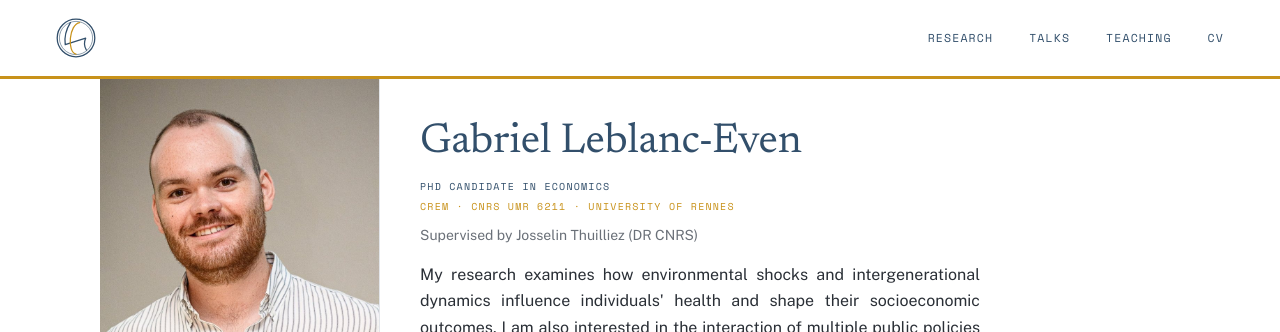
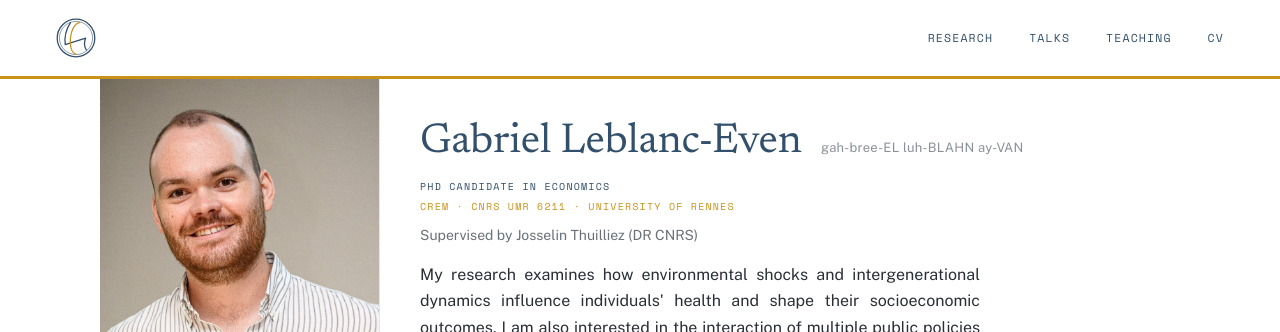
Before and after one commit to gabriel-leblanceven/gabriel-leblanceven.github.io, a Jekyll site: the page built from _pages/about.md, in a window 1280 px wide. Shown: the top 332 px of the page. Built offline with Jekyll 4.4.1, drawn with Linux system fonts in a browser that asks for light colours; a script bundle is joined from its source files by our own code; library files that are not in the unit come from our copies.

Commit message:
Add name pronunciation next to the homepage title
Small grey "gah-bree-EL luh-BLAHN ay-VAN" beside the name on desktop,
under it on phones.

Co-Authored-By: Claude Opus 5.5 <noreply@anthropic.com>

```diff
--- a/_pages/about.md
+++ b/_pages/about.md
@@ -28,6 +28,7 @@ layout: single
 .gle__kicker{font-family:'Space Mono',monospace;font-size:10px;letter-spacing:0.12em;text-transform:uppercase;color:#c8921a;line-height:2;}
 .gle__herobody .gle__kicker:first-of-type{color:#324f6b;}
 .gle__name{font-family:'Newsreader',serif;font-size:42px;font-weight:400;letter-spacing:-0.005em;line-height:1.0;margin:14px 0 0;color:#324f6b;}
+.gle__pron{display:inline-block;margin-left:10px;font-family:'Public Sans',sans-serif;font-size:13px;font-weight:400;letter-spacing:0.02em;color:#8a9099;white-space:nowrap;vertical-align:baseline;}
 .gle__supervisor{font-size:14px;color:#6a7078;line-height:1.5;margin-top:8px;margin-bottom:16px;}
 .gle .gle__lede{font-size:16px;line-height:1.65;color:#2a2f36;max-width:560px;margin-top:0;text-align:justify;}
 .gle__links{display:flex;flex-wrap:wrap;gap:10px;margin-top:28px;}
@@ -87,6 +88,7 @@ body{padding-top:0 !important;}
   .gle__photo{grid-row:1;width:112px;height:150px;min-height:0;object-position:center 15%;border:1px solid #E3E5E9;}
   .gle__herobody{display:contents;}
   .gle__name{grid-column:2;grid-row:1;align-self:center;margin:0;font-size:30px;}
+  .gle__pron{display:block;margin:8px 0 0;font-size:12px;}
   .gle__herobody > *:not(.gle__name){grid-column:1 / -1;}
   .gle__herobody > .gle__kicker:first-of-type{margin-top:20px !important;}
 }
@@ -108,7 +110,7 @@ html, body{margin:0 !important;padding:0 !important;}
   <div class="gle__hero">
     <img class="gle__photo" src="{{ '/images/profile.jpg' | relative_url }}" alt="Gabriel Leblanc-Even">
     <div class="gle__herobody">
-      <h1 class="gle__name">Gabriel <span style="white-space:nowrap;">Leblanc-Even</span></h1>
+      <h1 class="gle__name">Gabriel <span style="white-space:nowrap;">Leblanc-Even</span> <span class="gle__pron" title="How to pronounce my name">gah-bree-EL luh-BLAHN ay-VAN</span></h1>
       <div class="gle__kicker" style="margin-top: 14px;">PhD Candidate in Economics</div>
       <div class="gle__kicker">CREM &middot; CNRS UMR 6211 &middot; University of Rennes</div>
       <div class="gle__supervisor">Supervised by Josselin Thuilliez (DR CNRS)</div>
```
